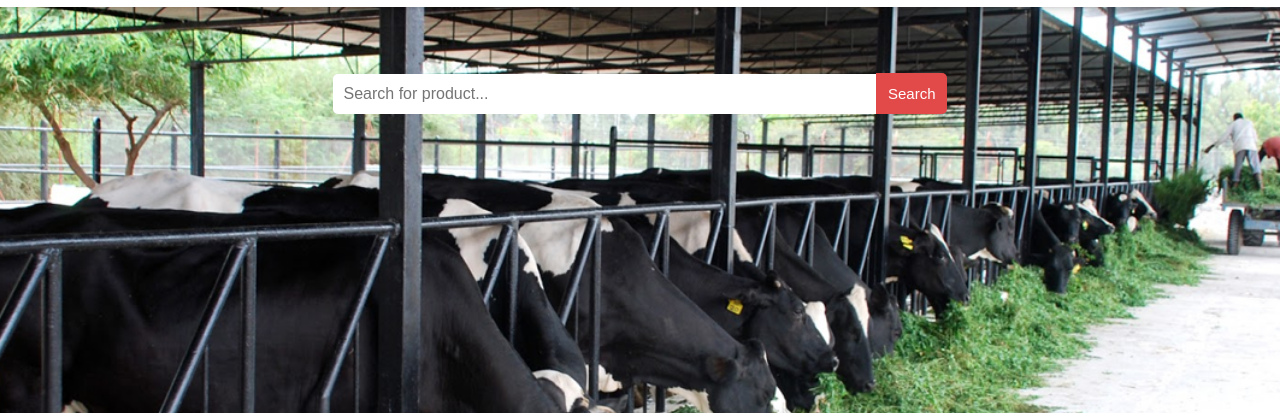
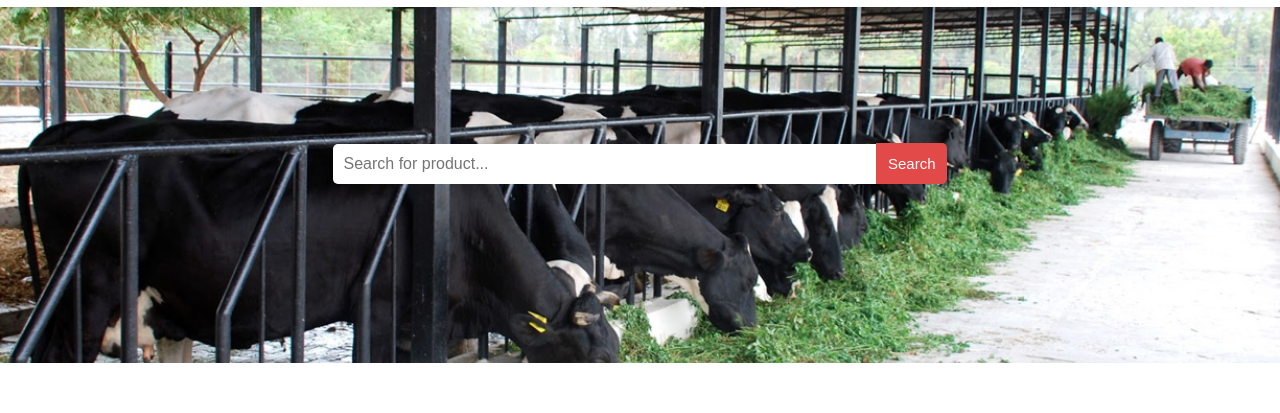
Before and after one commit to ak3929/mr-doodhwala-website, a plain HTML site: page index.html in a window 1280 px wide. Shown: the part 117-530 px from the top of the page. Drawn offline with nearby package versions, Linux system fonts and the light colour scheme.

Commit message:
Update style.css

```diff
--- a/css/style.css
+++ b/css/style.css
@@ -217,10 +217,15 @@ fieldset legend {
   background-size: cover;
   background-repeat: no-repeat;
   background-position: center;
-  padding: 95px 0;
   background-attachment: fixed;
-  min-height: 400px; /* ← You can increase this value as needed */
+  min-height: 400px;
+
+  display: flex;                /* Enables flexbox */
+  justify-content: center;     /* Horizontal centering */
+  align-items: center;         /* Vertical centering */
+  padding: 0;                  /* Remove vertical padding to center exactly */
 }
+
 .food-search input[type="search"] {
   width: 50%;
   padding: 11px;
```
